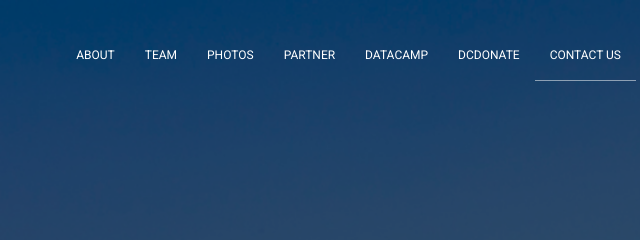
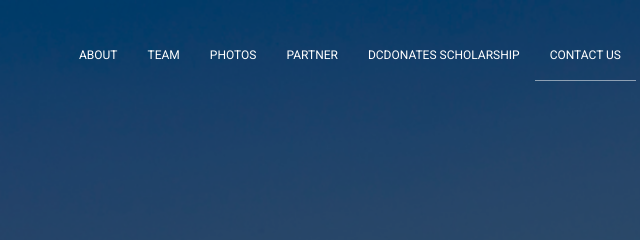
Before and after one commit to XFarooqi/MLSA, a website: page index.html in a window 1280 px wide. Shown: the top 240 px of the page, 589-1229 px from the left. Drawn offline with Linux system fonts and the light colour scheme; files whose address does not match are found by name.

Commit message:
Update index.html

```diff
--- a/index.html
+++ b/index.html
@@ -50,8 +50,7 @@
                     <li><a data-scroll href="#photos">Photos</a></li>
                     <li><a data-scroll href="#partner">Partner</a></li>
                     <!-- New Datacamp link -->
-                    <li><a href="https://forms.gle/xFiok5RXbtP7Ua5y7" target="_blank">Datacamp</a></li>
-                    <li><a href="https://www.datacamp.com/donates" target="_blank">DCDonate</a></li>
+                    <li><a href="https://forms.gle/xFiok5RXbtP7Ua5y7" target="_blank">DCDonates Scholarship</a></li>
 
                     <!-- <li><a data-scroll href="#">Sponsorship</a></li> -->
                     <li><a data-scroll href="#contact">Contact Us</a></li>
@@ -279,7 +278,7 @@
             <div class="col-md-4">
           <div class="blog-card blog-card-blog">
             <div class="blog-card-image" style="height:250px">
-                <a href="#"> <img class="img" src="assets/images/aws.png"> </a>
+                <a href="#"> <img class="img" src="assets/images/partner/partner-1.png"> </a>
                 <div class="ripple-cont"></div>
             </div>
             <div class="blog-table">
```
